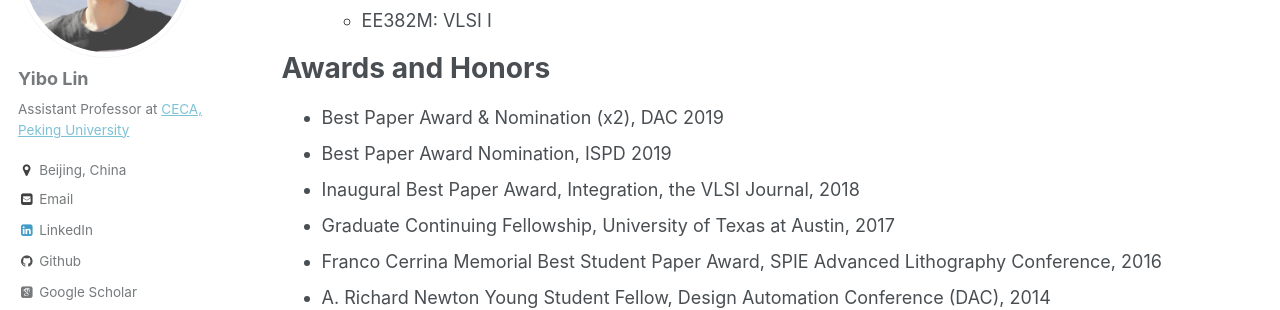
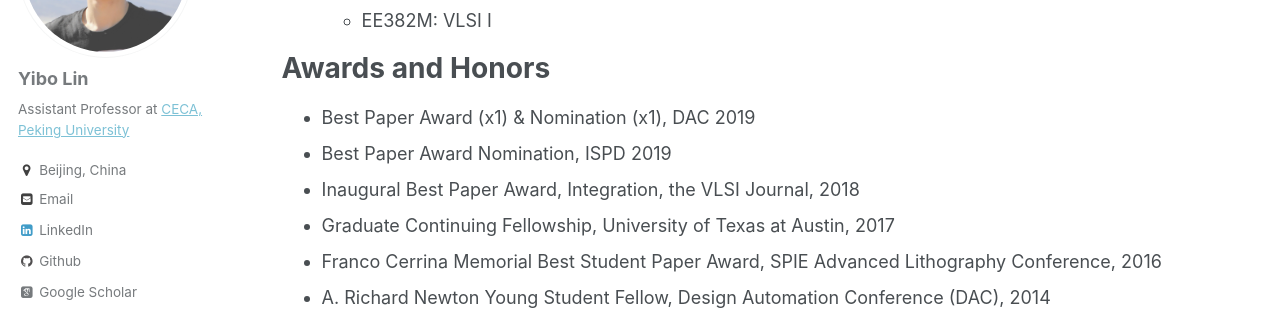
Before and after one commit to limbo018/limbo018.github.io, a Jekyll site: the page built from _pages/cv.md, in a window 1280 px wide and 900 px high, scrolled down 1748 px. Shown: the part 153-463 px from the top of the window. Built offline with Jekyll 4.4.1, drawn with Linux system fonts in a browser that asks for light colours; some web fonts are replaced.

Commit message:
minor change to cv webpage

```diff
--- a/_pages/cv.md
+++ b/_pages/cv.md
@@ -75,7 +75,7 @@ Teaching experience
 
 Awards and Honors
 ======
-* Best Paper Award & Nomination (x2), DAC 2019
+* Best Paper Award (x1) & Nomination (x1), DAC 2019
 * Best Paper Award Nomination, ISPD 2019
 * Inaugural Best Paper Award, Integration, the VLSI Journal, 2018
 * Graduate Continuing Fellowship, University of Texas at Austin, 2017
```
